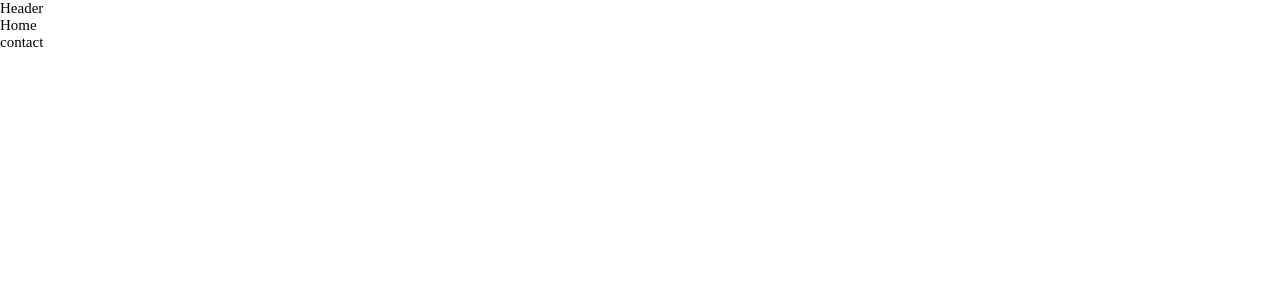
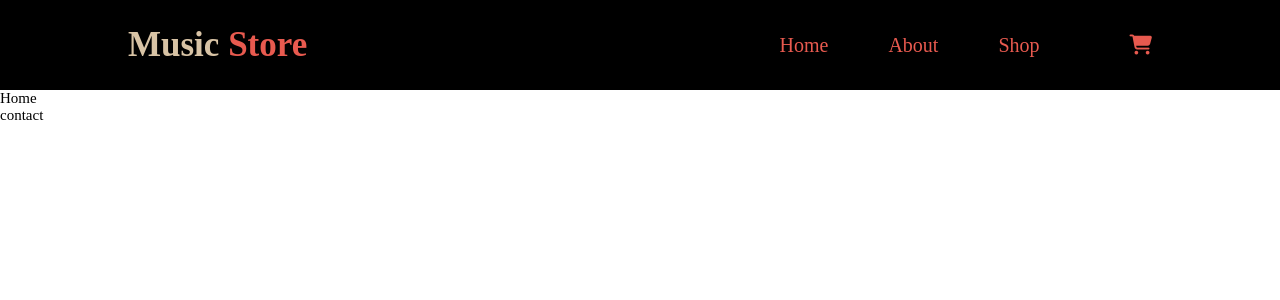
Before and after one commit to thiago-porto25/shop-app, a React (Create React App) app: page / in a window 1280 px wide. Shown: the top 300 px of the page. Built offline with nearby package versions, Linux system fonts and the light colour scheme.

Commit message:
style the header

```diff
--- a/src/components/Header.js
+++ b/src/components/Header.js
@@ -1,8 +1,74 @@
 import React from 'react'
+import { Link } from 'react-router-dom'
+import * as ROUTES from '../constants/Routes'
 import styled from 'styled-components'
 
-const Container = styled.header``
+const Container = styled.nav`
+  background-color: black;
+  height: 6rem;
+  display: flex;
+  align-items: center;
+  position: relative;
+`
+const Logo = styled.h1`
+  font-size: 35px;
+  margin-left: 10%;
+  color: #d8c3a5;
+  pointer-events: none;
+
+  span {
+    color: #e85a4f;
+  }
+`
+
+const List = styled.ul`
+  display: flex;
+  justify-content: space-between;
+  position: absolute;
+  right: 10%;
+  top: 50%;
+  transform: translateY(-50%);
+  margin: 0;
+
+  & * {
+    margin-left: 30px;
+    text-decoration: none;
+    list-style: none;
+    color: #e85a4f;
+    transition: 200ms ease-in-out;
+
+    &:hover {
+      color: #d8c3a5;
+    }
+  }
+`
+
+const ListItem = styled.li`
+  font-size: 20px;
+`
 
 export default function Header(props) {
-  return <Container>Header</Container>
+  return (
+    <Container>
+      <Logo>
+        Music <span>Store</span>
+      </Logo>
+      <List>
+        <Link to={ROUTES.HOME}>
+          <ListItem>Home</ListItem>
+        </Link>
+        <Link to={ROUTES.ABOUT}>
+          <ListItem>About</ListItem>
+        </Link>
+        <Link to={ROUTES.SHOP}>
+          <ListItem>Shop</ListItem>
+        </Link>
+        <Link to={ROUTES.CART}>
+          <ListItem>
+            <i className="fas fa-shopping-cart"></i>
+          </ListItem>
+        </Link>
+      </List>
+    </Container>
+  )
 }
```
